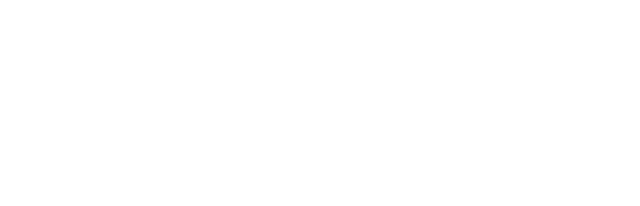
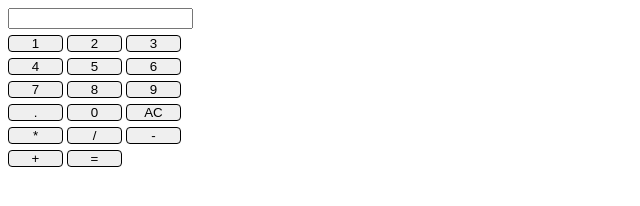
Before and after one commit to ksokalla/zadania-dom, a plain HTML site: page kalkulator/index.html in a window 1280 px wide. Shown: the whole page, without its empty margins (0-640 px from the left). Drawn offline with Linux system fonts and the light colour scheme.

Commit message:
kalkulator ostylowany

```diff
--- a/kalkulator/css/style.css
+++ b/kalkulator/css/style.css
@@ -0,0 +1,15 @@
+form {
+	width: 180px;
+}
+
+input[type=text] {
+	margin-bottom: 5px;
+}
+
+input[type=button] {
+	width: 55px;
+	padding: 0;
+	margin-bottom: 5px;
+	border: 1px solid black;
+	border-radius: 4px;
+}
--- a/kalkulator/index.html
+++ b/kalkulator/index.html
@@ -5,7 +5,28 @@
 	<title>kalkulator</title>
 	<link rel="stylesheet" href="css/style.css">
 </head>
+
 <body>
+<form name="kalkulator">
+	<input type="text"></input>
+	<input type="button" value="1">
+	<input type="button" value="2">
+	<input type="button" value="3">
+	<input type="button" value="4">
+	<input type="button" value="5">
+	<input type="button" value="6">
+	<input type="button" value="7">
+	<input type="button" value="8">
+	<input type="button" value="9">
+	<input type="button" value=".">
+	<input type="button" value="0">
+	<input type="button" value="AC">
+	<input type="button" value="*">
+	<input type="button" value="/">
+	<input type="button" value="-">
+	<input type="button" value="+">
+	<input type="button" value="=">
+</form>
 
 </body>
 </html>
```
